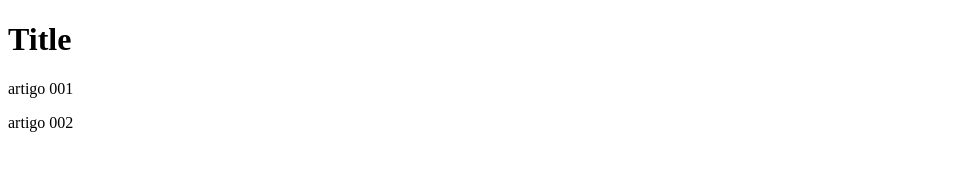
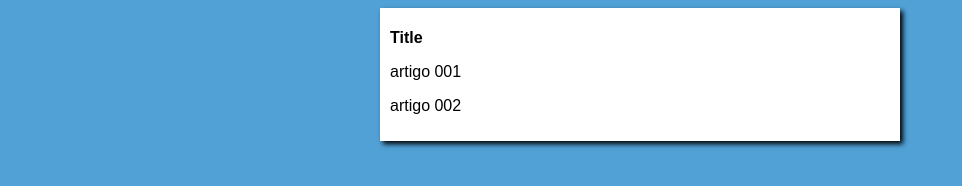
Before and after one commit to HenriqueBossle/site_projeto, a plain HTML site: page index.html in a window 1280 px wide. Shown: the whole page, without its empty margins (0-962 px from the left). Drawn offline with Linux system fonts and the light colour scheme.

Commit message:
iniciei o design

```diff
--- /dev/null
+++ b/estilos/style.css
@@ -0,0 +1,16 @@
+*{
+    font-family: Arial, Helvetica, sans-serif;
+    font-size: 16px;
+}
+
+body{
+    background-color: rgb(81, 161, 215);
+}
+
+main{
+    background-color: white;
+    width: 500px;
+    margin: auto;
+    padding: 10px;
+    box-shadow: 3px 3px 5px black;
+}
--- a/index.html
+++ b/index.html
@@ -4,6 +4,7 @@
     <meta charset="UTF-8">
     <meta name="viewport" content="width=device-width, initial-scale=1.0">
     <title>Site</title>
+    <link rel="stylesheet" href="estilos/style.css">
 </head>
 <body>
     <main>
```
